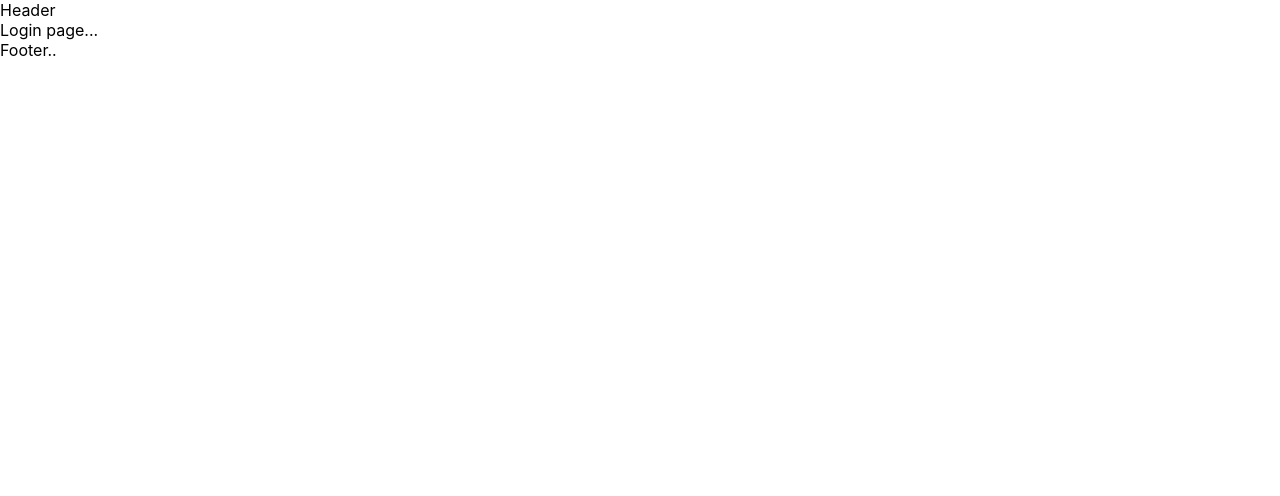
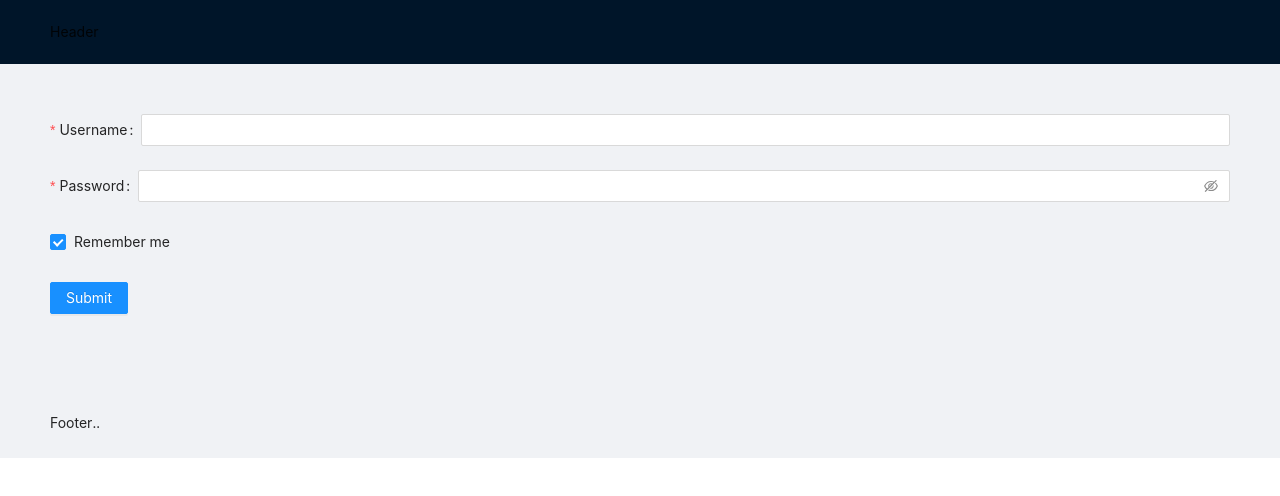
Before and after one commit to rustemjantayev/sunflower.ks, a React (Create React App) app: page /login in a window 1280 px wide. Shown: the top 496 px of the page. Built offline with nearby package versions, Linux system fonts and the light colour scheme.

Commit message:
+ Loginpage UI

```diff
--- a/src/App.js
+++ b/src/App.js
@@ -6,6 +6,8 @@
 import Content from './components/Content';
 import AppContext from './components/AppContext';
 import {Switch, Route, Link, BrowserRouter as Router} from 'react-router-dom';
+import 'antd/dist/antd.css';
+import './index.css';
 
 const App = () => {
   const [appState, setAppState]= useState({
--- a/src/components/Content.js
+++ b/src/components/Content.js
@@ -14,7 +14,7 @@
 const Content = () => {
     //const context = useContext(AppContext); // state
     return (
-        <LayoutContent>
+        <LayoutContent  style={{ padding: '50px 50px' }}>
             <Switch>
                 <Route exact path="/">
                     <HomePage/>
--- a/src/components/LoginPage.js
+++ b/src/components/LoginPage.js
@@ -1,15 +1,67 @@
 import React, { Component } from 'react';
+import { Form, Input, Button, Checkbox } from 'antd';
 //import AppContext from './AppContext';
+
 
 
 const LoginPage = () => {
 
     //const context = useContext(AppContext); // state
+    const onFinish = (values) => {
+        console.log('Success:', values);
+      };
+
+    const onFinishFailed = (errorInfo) => {
+        console.log('Failed:', errorInfo);
+    };
 
     return (
-        <>
-            Login page...
-        </>
+        <Form
+
+        name="basic"
+        initialValues={{
+          remember: true,
+        }}
+        onFinish={onFinish}
+        onFinishFailed={onFinishFailed}
+      >
+        <Form.Item
+          label="Username"
+          name="username"
+          rules={[
+            {
+              required: true,
+              message: 'Please input your username!',
+            },
+          ]}
+        >
+          <Input />
+        </Form.Item>
+
+        <Form.Item
+          label="Password"
+          name="password"
+          rules={[
+            {
+              required: true,
+              message: 'Please input your password!',
+            },
+          ]}
+        >
+          <Input.Password />
+        </Form.Item>
+
+        <Form.Item  name="remember" valuePropName="checked">
+          <Checkbox>Remember me</Checkbox>
+        </Form.Item>
+
+        <Form.Item >
+          <Button type="primary" htmlType="submit">
+            Submit
+          </Button>
+        </Form.Item>
+      </Form>
+
     );
 }
 
```
